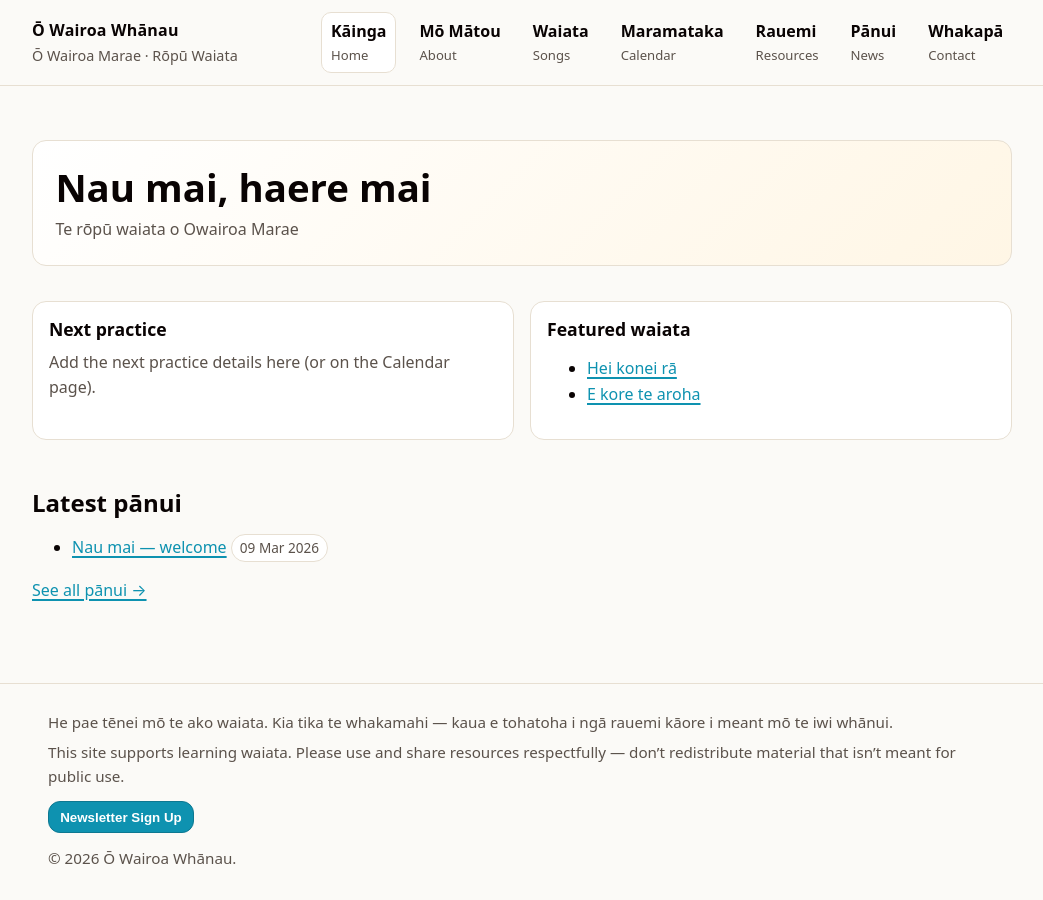
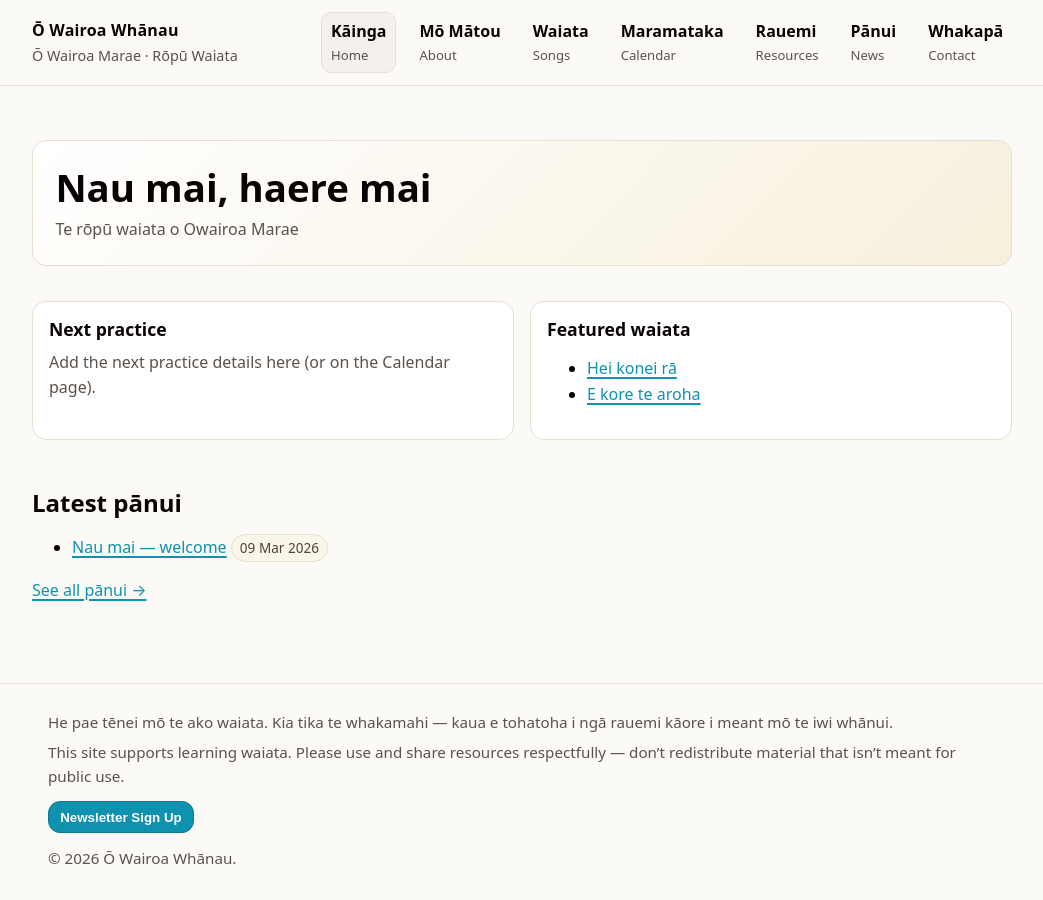
Before and after one commit to Standen-Home/owairoawhanau-site, a Jekyll site: the page built from home.md, in a window 1280 px wide. Shown: the whole page, without its empty margins (118-1161 px from the left). Built offline with Jekyll 4.4.1, drawn with Linux system fonts in a browser that asks for light colours.

Commit message:
Refine brand styling (hero gradient, nav, badges, callout colors)

```diff
--- a/assets/css/style.css
+++ b/assets/css/style.css
@@ -49,7 +49,7 @@ a:focus{outline:3px solid var(--focus); outline-offset: 2px; border-radius: 6px}
 .nav a{padding:.35rem .55rem;border-radius:10px;text-decoration:none;color:var(--ink);display:flex;flex-direction:column;gap:.05rem}
 .nav-mi{font-weight:650}
 .nav-en{font-size:.82rem;color:var(--muted)}
-.nav a[aria-current="page"], .nav a:hover{background:#fff;border:1px solid var(--border)}
+.nav a[aria-current="page"], .nav a:hover{background:color-mix(in srgb, var(--khaki), #ffffff 86%);border:1px solid var(--border)}
 
 @media (max-width: 760px){
   .nav-toggle{display:inline-flex;align-items:center;gap:.5rem;background:#fff;border:1px solid var(--border);border-radius:12px;padding:.45rem .7rem}
@@ -59,7 +59,7 @@ a:focus{outline:3px solid var(--focus); outline-offset: 2px; border-radius: 6px}
 }
 
 .hero{padding:2.2rem 0 1.2rem 0}
-.hero-box{background:linear-gradient(135deg, #ffffff, #fff6e5);border:1px solid var(--border);border-radius:var(--radius);padding:1.4rem}
+.hero-box{background:linear-gradient(135deg, #ffffff, color-mix(in srgb, var(--gold), #ffffff 78%));border:1px solid var(--border);border-radius:var(--radius);padding:1.4rem}
 .hero h1{margin:0 0 .35rem 0;font-size: clamp(1.6rem, 3.5vw, 2.4rem)}
 .hero p{margin:.2rem 0 0 0;color:var(--muted);max-width:60ch}
 
@@ -72,7 +72,7 @@ a:focus{outline:3px solid var(--focus); outline-offset: 2px; border-radius: 6px}
 .section{padding: 1rem 0 2rem 0}
 .section h2{margin:0 0 .6rem 0}
 
-.badge{display:inline-block;padding:.12rem .5rem;border-radius:999px;border:1px solid var(--border);background:#fff;color:var(--muted);font-size:.85rem}
+.badge{display:inline-block;padding:.12rem .5rem;border-radius:999px;border:1px solid var(--border);background:color-mix(in srgb, var(--gold), #ffffff 86%);color:color-mix(in srgb, var(--muted), var(--black) 20%);font-size:.85rem}
 
 .waiata-controls{display:flex;gap:.7rem;flex-wrap:wrap;align-items:end}
 .field{display:flex;flex-direction:column;gap:.25rem}
@@ -88,7 +88,17 @@ input[type="search"], select{
 .waiata-meta .badge{font-size:.82rem}
 @media (max-width:760px){.waiata-card{grid-column: span 12}}
 
-.protect-note{margin:1rem 0;padding:.8rem 1rem;border-radius:12px;border:1px solid #f0d7a6;background:#fff6e5}
+.protect-note{margin:1rem 0;padding:.8rem 1rem;border-radius:12px;border:1px solid color-mix(in srgb, var(--gold), var(--khaki) 30%);background:color-mix(in srgb, var(--gold), #ffffff 84%)}
+
+/* Important callout (uses Brandy sparingly) */
+.callout-important{
+  margin: 1rem 0;
+  padding: .85rem 1rem;
+  border-radius: 12px;
+  border: 1px solid color-mix(in srgb, var(--brandy), #ffffff 55%);
+  background: color-mix(in srgb, var(--brandy), #ffffff 92%);
+}
+.callout-important strong{color: var(--brandy)}
 
 .site-footer{border-top:1px solid var(--border);padding:1.6rem 0;color:var(--muted);font-size:.95rem}
 
```
